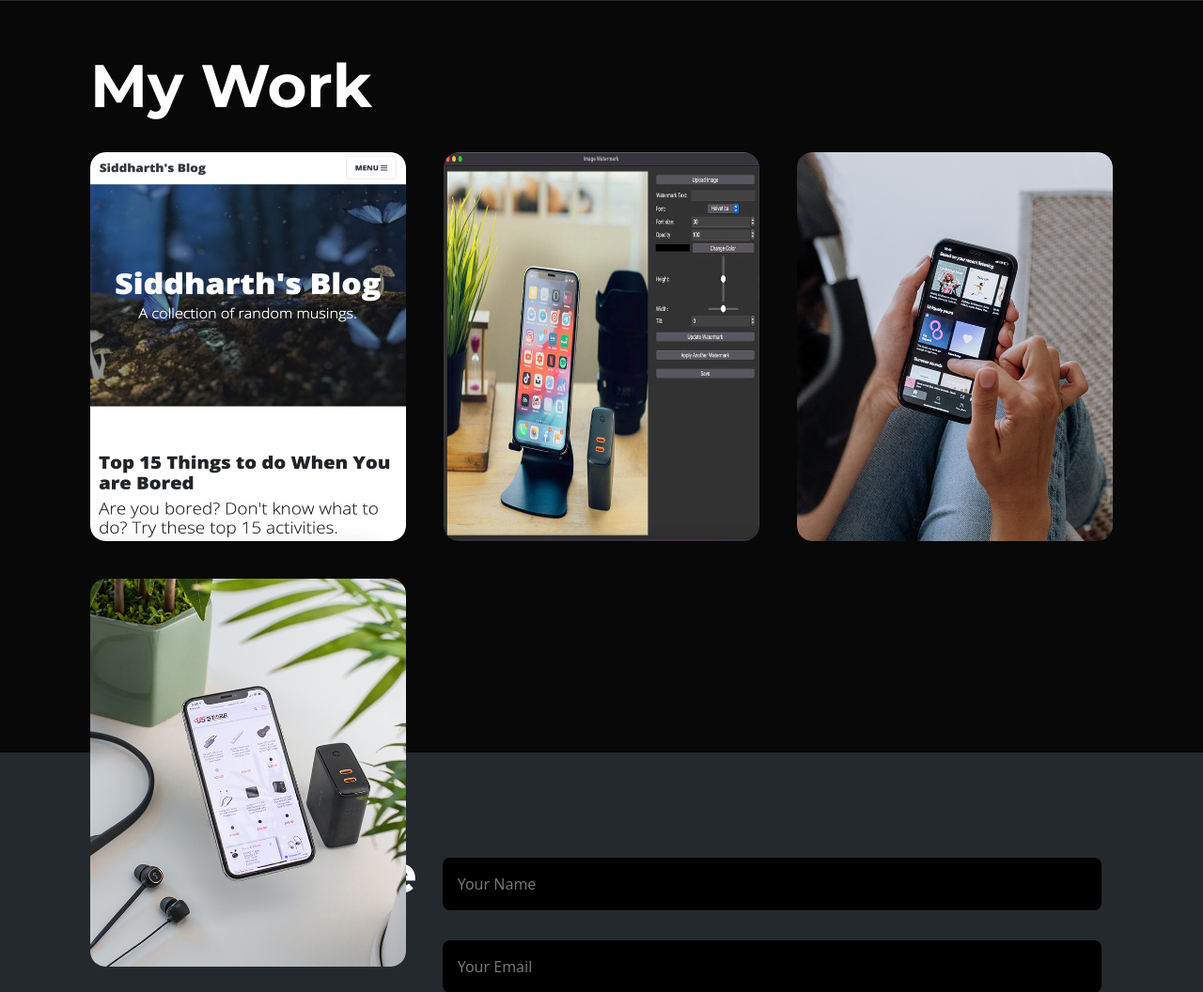
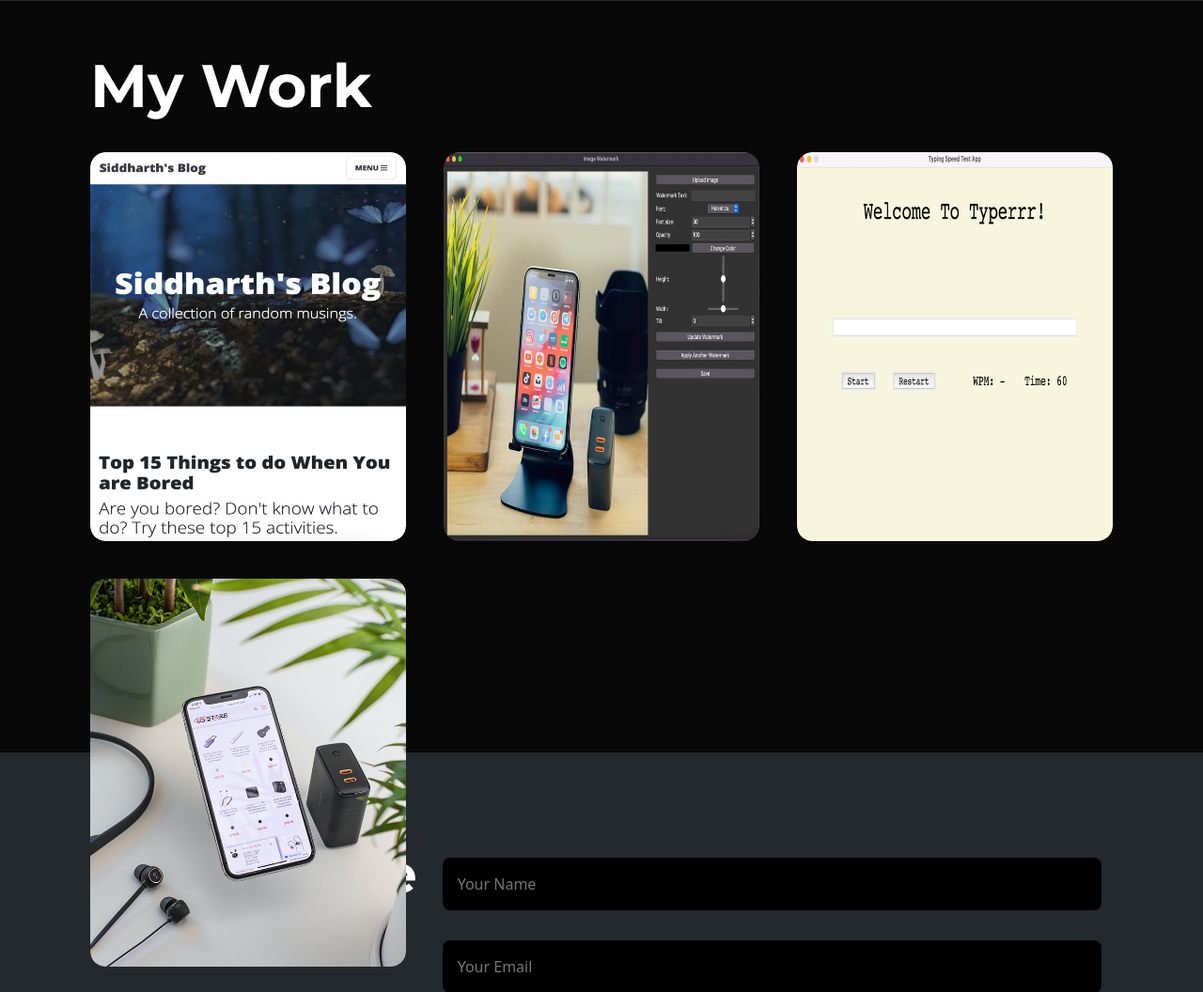
Before and after one commit to Siddharth-2382/Portfolio-Website, a Flask app: page / in a window 1280 px wide. Shown: the part 1508-2564 px from the top of the page at 94% size. Run offline with Flask 2, Linux system fonts and the light colour scheme; some libraries are stand-ins or nearby versions.

Commit message:
Added Typing Speed App to Work

```diff
--- a/templates/index.html
+++ b/templates/index.html
@@ -212,12 +212,11 @@
             </div>
         </div>
         <div class="work">
-            <img src="{{ url_for('static', filename='images/work-2.png') }}" alt=""/>
+            <img src="{{ url_for('static', filename='images/typingspeedapp.png') }}" alt=""/>
             <div class="layer">
-                <h3>App 3</h3>
+                <h3>Typing Speed App</h3>
                 <p>
-                    Lorem, ipsum dolor sit amet consectetur adipisicing elit.
-                    Recusandae, magnam saepe.
+                    Typing speed app made with Tkinter which gives accurate WPM.
                 </p>
                 <a href="">
                     <i class="fa-solid fa-arrow-up-right-from-square"></i>
```
Also changed, not shown: static/images/typingspeedapp.png (added).
